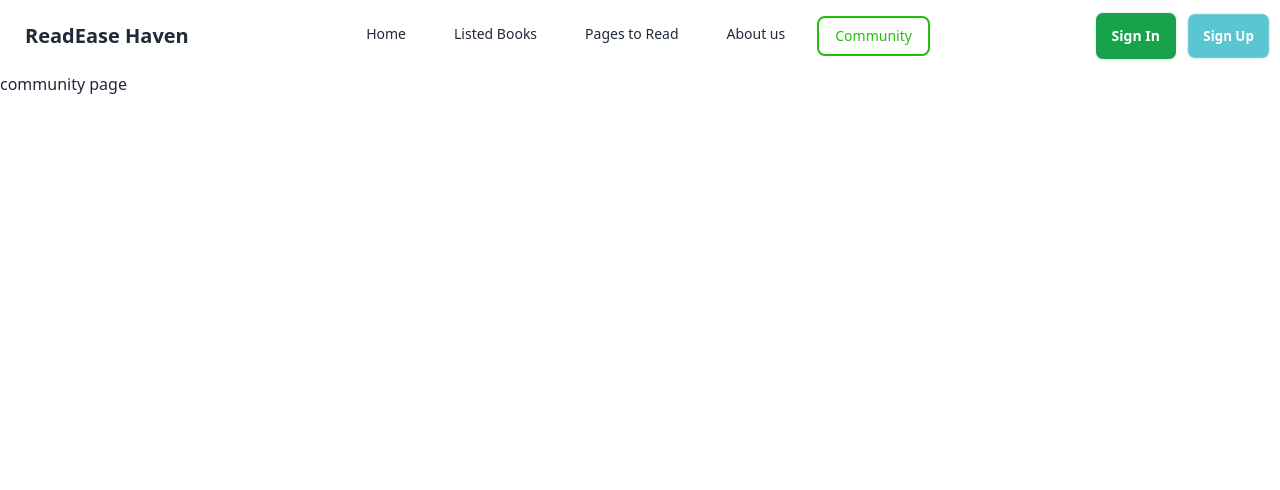
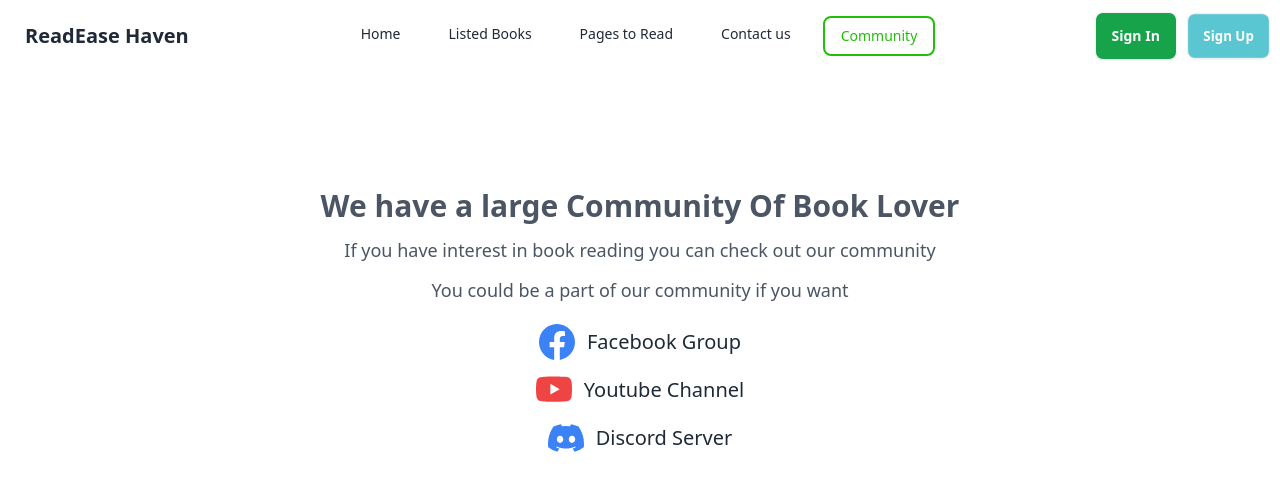
Before and after one commit to imzahidhasan/ReadEase, a React (Vite) app: page /community in a window 1280 px wide. Shown: the top 490 px of the page. Built offline with nearby package versions, Linux system fonts and the light colour scheme.

Commit message:
completed contact and community section

```diff
--- a/package.json
+++ b/package.json
@@ -16,6 +16,7 @@
     "react": "^18.2.0",
     "react-dom": "^18.2.0",
     "react-hot-toast": "^2.4.1",
+    "react-icons": "^5.0.1",
     "react-router-dom": "^6.22.3",
     "recharts": "^2.12.3",
     "sort-by": "^1.2.0"
--- a/src/Pages/AboutUs.jsx
+++ /dev/null
@@ -1,11 +0,0 @@
-import React from 'react';
-
-const AboutUs = () => {
-    return (
-        <div>
-            <h1>about us page</h1>
-        </div>
-    );
-};
-
-export default AboutUs;
--- a/src/Pages/Community.jsx
+++ b/src/Pages/Community.jsx
@@ -1,9 +1,28 @@
+import { BsDiscord, BsFacebook, BsYoutube } from "react-icons/bs";
 import React from 'react';
 
 const Community = () => {
     return (
-        <div>
-            <h1>community page</h1>
+        <div className="min-h-[500px] flex flex-col justify-center items-center">
+            <div className='text-center text-gray-600 space-y-3'>
+                <h1 className='text-3xl font-bold '>We have a large Community Of Book Lover</h1>
+                <p className='text-lg font-medium'>If you have interest in book reading you can check out our community</p>
+                <p className='text-lg font-medium'>You could be a part of our community if you want</p>
+            </div>
+            <div className="flex mt-5 flex-col gap-3 justify-center items-center">
+                <div className="flex gap-3 justify-center items-center ">
+                    <BsFacebook className="text-4xl hover:scale-105 transition duration-500 text-blue-500" />
+                    <p className="text-xl">Facebook Group</p>
+                </div>
+                <div className="flex gap-3 justify-center items-center ">
+                    <BsYoutube className="text-4xl hover:scale-105 transition duration-500 text-red-500" />
+                    <p  className="text-xl">Youtube Channel</p>
+                </div>
+                <div className="flex justify-center gap-3 items-center ">
+                    <BsDiscord className="text-4xl hover:scale-105 transition duration-500 text-blue-500" />
+                    <p className="text-xl">Discord Server   </p>
+                </div>
+            </div>
         </div>
     );
 };
--- /dev/null
+++ b/src/Pages/ContactUs.jsx
@@ -0,0 +1,31 @@
+import React from 'react';
+
+const AboutUs = () => {
+    return (
+        <div className='flex gap-5 min-h-[calc(100vh-150px)]'>
+            <div className='w-1/2 flex flex-col justify-center items-center space-y-2' >
+                <h1 className='text-6xl font-bold text-green-500'>Contact Us</h1>
+                <p className='font-medium text-lg'>If you have any inquire,please feel free to reach us</p>
+                <p className='font-medium text-lg'> We will reach you soon</p>
+            </div>
+            <div className='w-1/2 flex flex-col justify-center space-y-2'>
+                <label className="input input-bordered flex items-center gap-2">
+                    First Name
+                    <input type="text" className="grow" placeholder="Your First name" />
+                </label>
+                <label className="input input-bordered flex items-center gap-2">
+                    Last Name
+                    <input type="text" className="grow" placeholder="Your last name" />
+                </label>
+                <label className="input input-bordered flex items-center gap-2">
+                    Email
+                    <input type="text" className="grow" placeholder="example@gmail.com" />
+                </label>
+                <textarea className="textarea textarea-bordered" placeholder="Your quires"></textarea>
+                <button className='btn bg-green-500 text-white'>Submit</button>
+            </div>
+        </div>
+    );
+};
+
+export default AboutUs;
--- a/src/Pages/ListedBooks.jsx
+++ b/src/Pages/ListedBooks.jsx
@@ -12,8 +12,13 @@ const ListedBooks = () => {
             <div className="bg-base-200 p-10 rounded-xl mt-5">
                 <h1 className="text-center font-bold text-4xl">Book</h1>
             </div>
-            <div>
-                <h1>listed book page</h1>
+            <div className="flex justify-center items-center p-5">
+                <select className="select select-bordered select-lg w-full max-w-xs">
+                    <option  disabled selected>Sort By</option>
+                    <option>Rating</option>
+                    <option>Number Of pages</option>
+                    <option>Published year</option>
+                </select>
             </div>
             <div role="tablist" className="tabs tabs-lifted w-96">
                 <Link to={''} role="tab" onClick={() => setToggle(true)} className={toggle ? "tab tab-active" : "tab"}>Read Books</Link>
--- a/src/Pages/PagesToRead.jsx
+++ b/src/Pages/PagesToRead.jsx
@@ -1,9 +1,35 @@
 import React from 'react';
+import { getLocalReadList, getLocalWishList } from '../Utilities/LocalStorage';
+import { Bar, BarChart, CartesianGrid, Legend, ResponsiveContainer, Tooltip, XAxis, YAxis } from 'recharts';
+import { data } from 'autoprefixer';
 
 const PagesToRead = () => {
+    const localReadlist = getLocalReadList()
+    const colors = ['#0088FE', '#00C49F', '#FFBB28', '#FF8042', 'red', 'pink'];
+    const getPath = (x, y, width, height) => {
+        return `M${x},${y + height}C${x + width / 3},${y + height} ${x + width / 2},${y + height / 3}
+  ${x + width / 2}, ${y}
+  C${x + width / 2},${y + height / 3} ${x + (2 * width) / 3},${y + height} ${x + width}, ${y + height}
+  Z`;
+    };
+    const TriangleBar = (props) => {
+        const { fill, x, y, width, height } = props;
+        return <path d={getPath(x, y, width, height)} stroke="none" fill={fill} />;
+    };
     return (
-        <div>
-            <h1>page to read page</h1>
+        <div className='bg-[#13131308] flex justify-center rounded-xl'>
+            <ResponsiveContainer width={900} height={500}>
+                <BarChart data={localReadlist}>
+                    <CartesianGrid strokeDasharray="3 3" />
+                    <XAxis dataKey="bookName" />
+                    <YAxis />
+                    <Tooltip />
+                    <Legend />
+                    <Bar barSize={100} shape={<TriangleBar />} dataKey="totalPages" fill="#23BE0A">
+
+                    </Bar>
+                </BarChart>
+            </ResponsiveContainer>
         </div>
     );
 };
--- a/src/component/Navbar/NavBar.jsx
+++ b/src/component/Navbar/NavBar.jsx
@@ -23,7 +23,7 @@ const NavBar = () => {
                     <li><NavLink to={'/'} className={({ isActive }) => isActive ? 'text-[#23BE0A] border-2 border-[#23BE0A]' : ''}>Home</NavLink></li>
                     <li><NavLink to={'/listed-books'} className={({ isActive }) => isActive ? 'text-[#23BE0A] border-2 border-[#23BE0A]' : ''}>Listed Books</NavLink></li>
                     <li><NavLink to={'/page-to-read'} className={({ isActive }) => isActive ? 'text-[#23BE0A] border-2 border-[#23BE0A]' : ''}>Pages to Read</NavLink></li>
-                    <li><NavLink to={'/about-us'} className={({ isActive }) => isActive ? 'text-[#23BE0A] border-2 border-[#23BE0A]' : ''}>About us</NavLink></li>
+                    <li><NavLink to={'/contact-us'} className={({ isActive }) => isActive ? 'text-[#23BE0A] border-2 border-[#23BE0A]' : ''}>Contact us</NavLink></li>
                     <li><NavLink to={'/community'} className={({ isActive }) => isActive ? 'text-[#23BE0A] border-2 border-[#23BE0A]' : ''}>Community</NavLink></li>
                 </ul>
             </div>
--- a/src/main.jsx
+++ b/src/main.jsx
@@ -7,7 +7,7 @@ import Home from './Pages/Home.jsx'
 import ListedBooks from './Pages/ListedBooks.jsx'
 import PagesToRead from './Pages/PagesToRead.jsx'
 import ErrorPage from './Pages/ErrorPage.jsx'
-import AboutUs from './Pages/AboutUs.jsx'
+import AboutUs from './Pages/ContactUs.jsx'
 import Community from './Pages/Community.jsx'
 import BookDetails from './Pages/BookDetails.jsx'
 import { Toaster } from 'react-hot-toast'
@@ -45,7 +45,7 @@ const router = createBrowserRouter([
         element: <PagesToRead />
       },
       {
-        path: 'about-us',
+        path: 'contact-us',
         element: <AboutUs />
       },
       {
```
Also changed, not shown: 1 other file (tests, documents, lock files or other folders).
